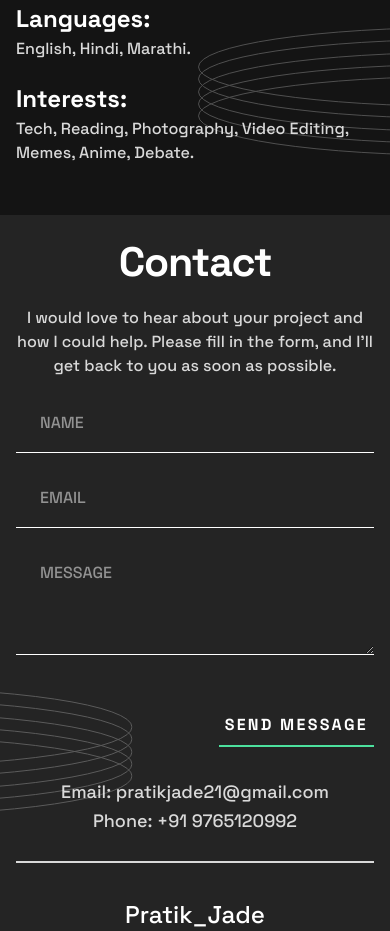
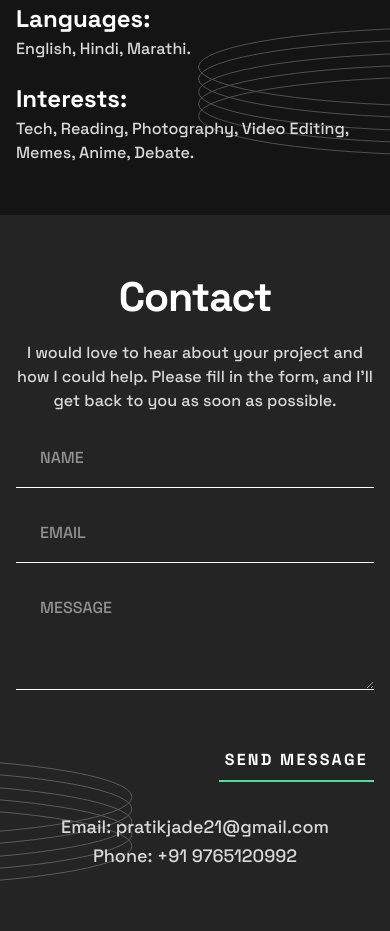
Before and after one commit to pratikjade/pratikjade.github.io, a plain HTML site: page index.html in a window 390 px wide. Shown: the part 5433-6364 px from the top of the page. Drawn offline with Linux system fonts and the light colour scheme.

Commit message:
Update style.css

```diff
--- a/style.css
+++ b/style.css
@@ -845,7 +845,7 @@ h1>span {
 }
 
 .contact__wrapper {
-  padding-block: 40px;
+  padding-block: 45px;
 }
 
 .contact__headline {
@@ -937,7 +937,7 @@ h1>span {
     translate: -75%;
   }
   .contact__wrapper {
-  padding-block: 25px;
+  padding-block: 60px;
 }
 .contact__email{
   margin-top: 30px;
```
